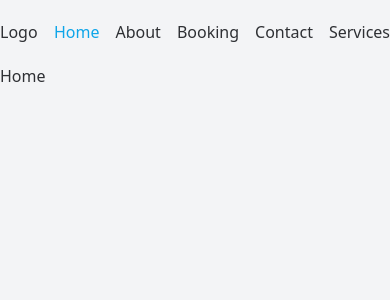
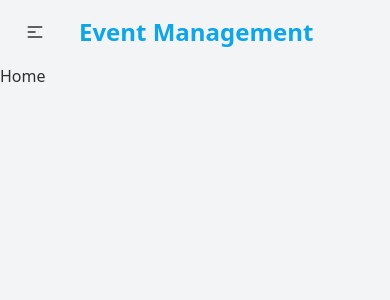
Before and after one commit to fattahsamit/event-management, a React (Vite) app: page / in a window 390 px wide. Shown: the top 300 px of the page. Built offline with nearby package versions, Linux system fonts and the light colour scheme.

Commit message:
responsive navbar

```diff
--- a/src/pages/Header/Header.jsx
+++ b/src/pages/Header/Header.jsx
@@ -3,17 +3,70 @@
 
 const Header = () => {
   return (
-    <nav className="container mx-auto py-5 flex justify-between">
-      <div>
-        <h2>Logo</h2>
+    <nav className="navbar bg-base-100 md:w-3/4 mx-auto sticky top-0 z-50">
+      <div className="navbar-start">
+        <div className="dropdown">
+          <label tabIndex={0} className="btn btn-ghost lg:hidden">
+            <svg
+              xmlns="http://www.w3.org/2000/svg"
+              className="h-5 w-5"
+              fill="none"
+              viewBox="0 0 24 24"
+              stroke="currentColor"
+            >
+              <path
+                strokeLinecap="round"
+                strokeLinejoin="round"
+                strokeWidth="2"
+                d="M4 6h16M4 12h8m-8 6h16"
+              />
+            </svg>
+          </label>
+          <ul
+            tabIndex={0}
+            className="menu menu-compact dropdown-content mt-3 p-2 shadow bg-base-100 rounded-box w-52"
+          >
+            <li>
+              <ActiveLink to={"/"}>Home</ActiveLink>
+            </li>
+            <li>
+              <ActiveLink to={"/about"}>About</ActiveLink>
+            </li>
+            <li>
+              <ActiveLink to={"/booking"}>Booking</ActiveLink>
+            </li>
+            <li>
+              <ActiveLink to={"/contact"}>Contact</ActiveLink>
+            </li>
+            <li>
+              <ActiveLink to={"/services"}>Services</ActiveLink>
+            </li>
+          </ul>
         </div>
-      <ul className="flex gap-4">
+        <h2 className="btn btn-ghost text-primary normal-case text-2xl">
+          Event Management
+        </h2>
+      </div>
+
+      <div className="navbar-end hidden lg:flex text-lg">
+        <ul className="menu menu-horizontal px-1">
+          <li>
             <ActiveLink to={"/"}>Home</ActiveLink>
+          </li>
+          <li>
             <ActiveLink to={"/about"}>About</ActiveLink>
+          </li>
+          <li>
             <ActiveLink to={"/booking"}>Booking</ActiveLink>
+          </li>
+          <li>
             <ActiveLink to={"/contact"}>Contact</ActiveLink>
+          </li>
+          <li>
             <ActiveLink to={"/services"}>Services</ActiveLink>
+          </li>
         </ul>
+      </div>
     </nav>
   );
 };
```
Lines whose indentation alone changed are shown as unchanged.
